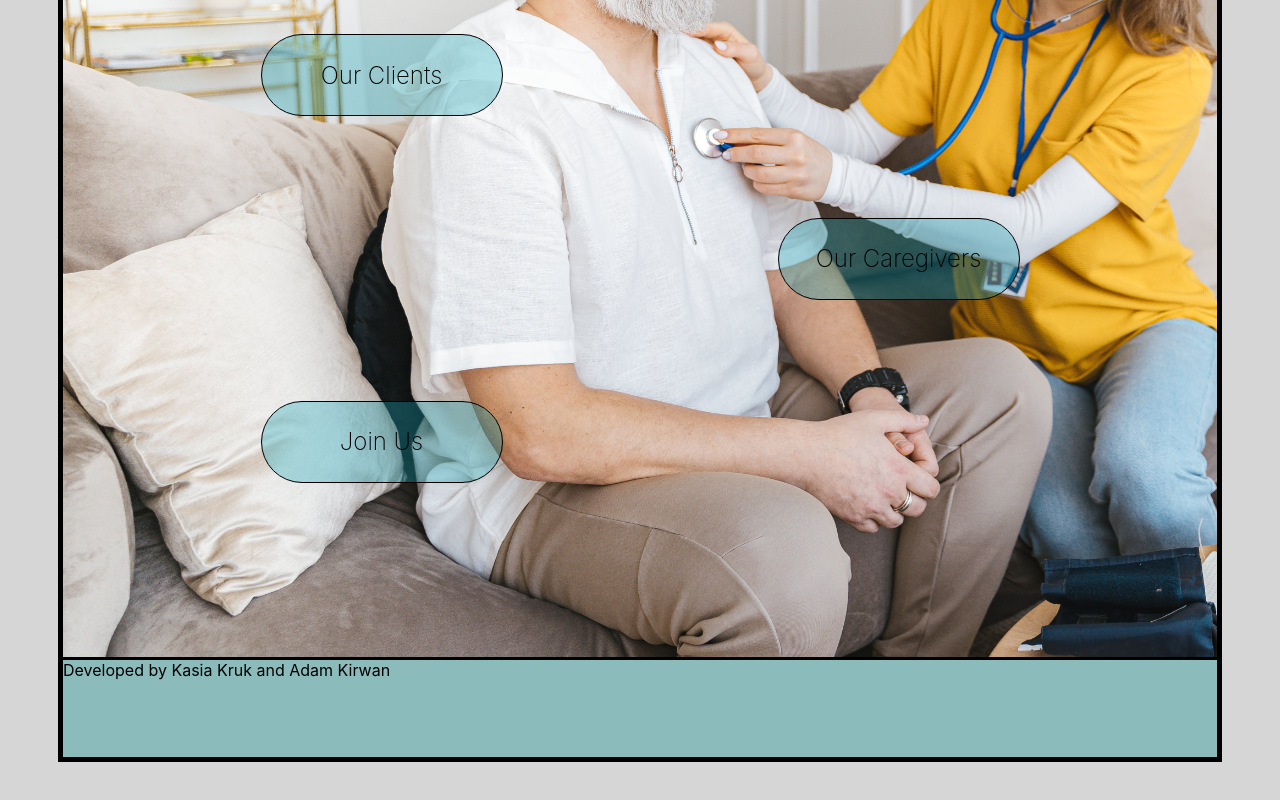
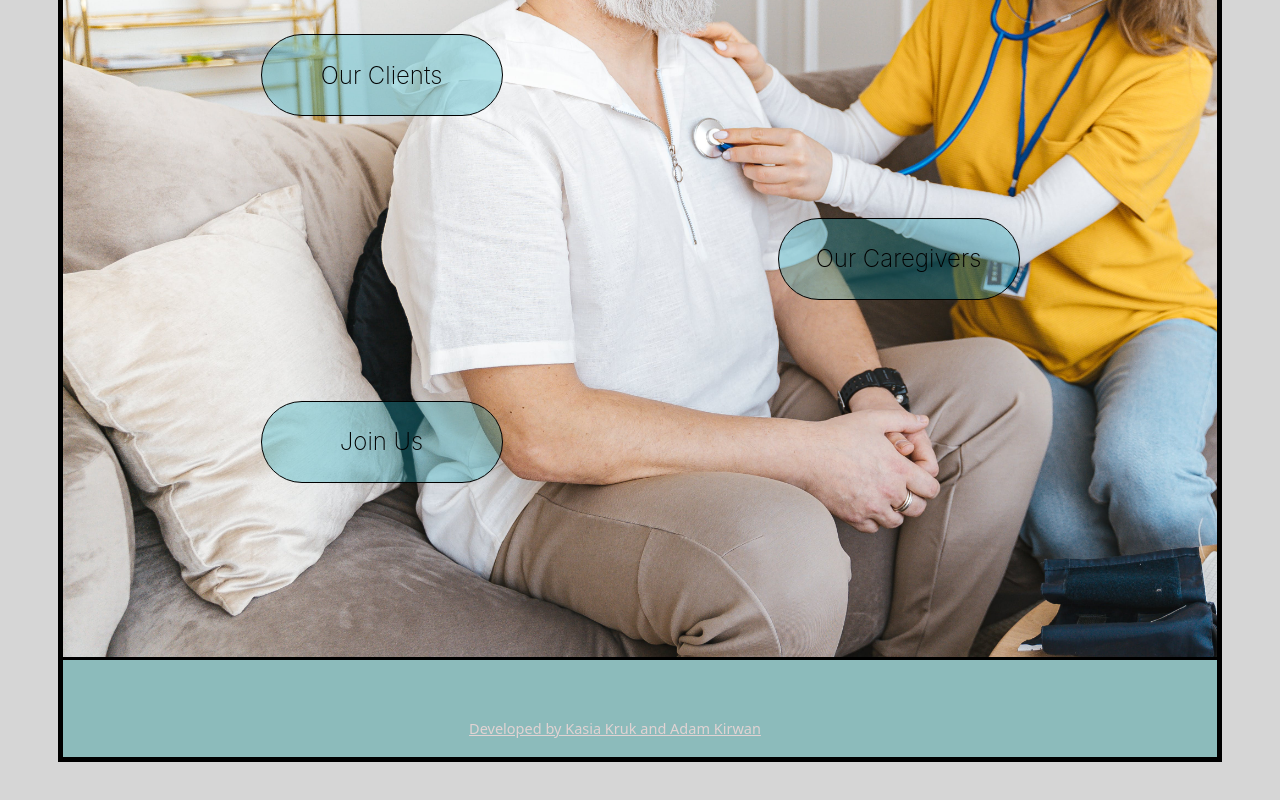
Before and after one commit to KasiaRaven26/Icare, a React (Vite) app in the folder Icare_app/: page / in a window 1280 px wide. Shown: the part 698-1498 px from the top of the page. Built offline with nearby package versions, Linux system fonts and the light colour scheme.

Commit message:
footer-fixed

```diff
--- a/Icare_app/src/components/Footer.css
+++ b/Icare_app/src/components/Footer.css
@@ -1,10 +1,11 @@
-.footer {
-  border-top: 3px solid black;
-  font-family: monospace;
+.footer-div {
+  font-family: system-ui, -apple-system, BlinkMacSystemFont, 'Segoe UI', Roboto, Oxygen, Ubuntu, Cantarell, 'Open Sans', 'Helvetica Neue', sans-serif;
   display: flex;
   justify-content: center;
   padding-right: 50px;
-  background-color: rgba(115, 178, 178, 0.748);
-  z-index: 2;
-  position:absolute;
+  position:relative;
+  color:#e1d3d3;
+  font-size: 14.5px;
+  margin-top: 5%;
+  text-decoration-line: underline;
 }
--- a/Icare_app/src/components/Footer.jsx
+++ b/Icare_app/src/components/Footer.jsx
@@ -2,5 +2,5 @@ import React from "react";
 import "./Footer.css";
 
 export function Footer() {
-  return <div>Developed by Kasia Kruk and Adam Kirwan</div>;
+  return <div className="footer-div" >Developed by Kasia Kruk and Adam Kirwan</div>;
 }
--- a/Icare_app/src/components/Modal/ModalContent.jsx
+++ b/Icare_app/src/components/Modal/ModalContent.jsx
@@ -1,6 +1,7 @@
 import React from "react";
 import "./ModalContent.css";
 import Button from "../../ButtonComponent/Button";
+
 
 export function ModalContent({ HidingTheButton }) {
   const Hide = () => {
```
Also changed, not shown: Icare_app/src/client/images/searchicon.svg (added).
